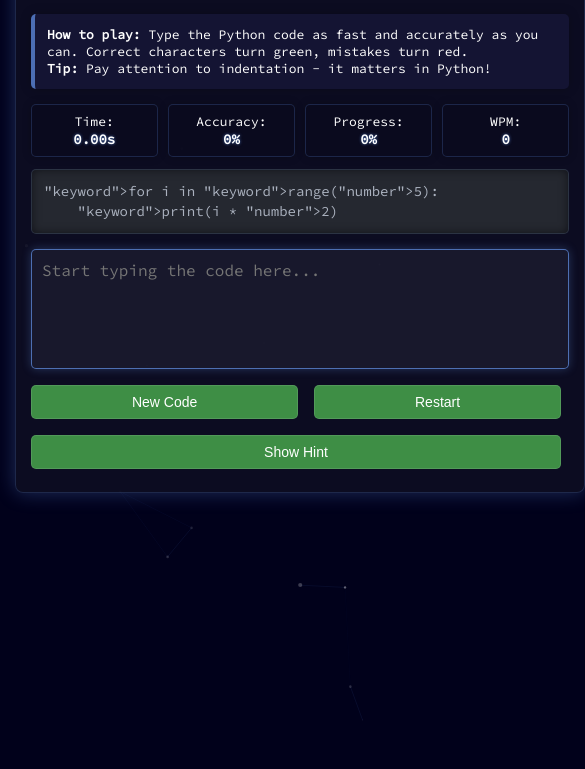
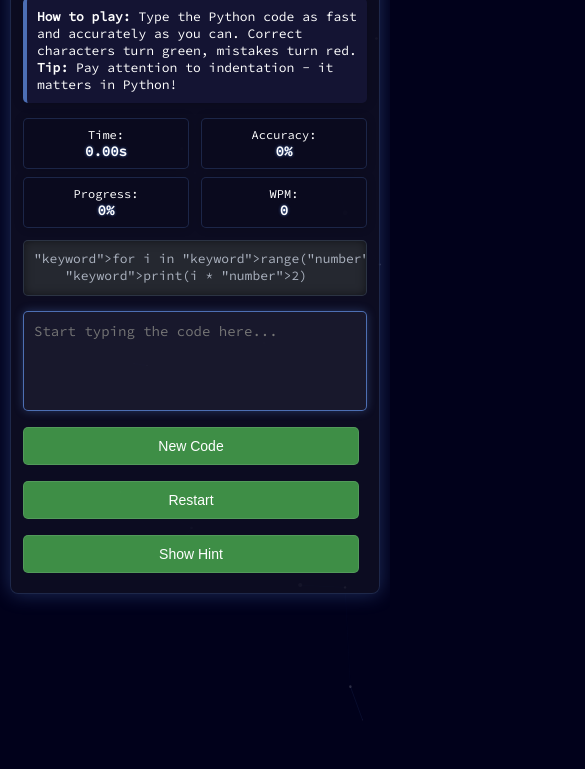
Before and after one commit to asianhorsemen/codeigoapp, a plain HTML site: page games/typeracer.html in a window 390 px wide. Shown: the part 75-844 px from the top of the page, 585 px wide, since content can reach past the window. Drawn offline with nearby package versions, Linux system fonts and the light colour scheme.

Commit message:
Your commit message here

```diff
--- a/games/typeracer.html
+++ b/games/typeracer.html
@@ -2,7 +2,7 @@
 <html lang="en">
 <head>
     <meta charset="UTF-8">
-    <meta name="viewport" content="width=600, initial-scale=1.0, maximum-scale=1.0, user-scalable=no">
+    <meta name="viewport" content="width=device-width, initial-scale=1.0">
     <title>Python Code Typing Race</title>
     <link href="https://fonts.googleapis.com/css2?family=Source+Code+Pro&display=swap" rel="stylesheet">
     <style>
@@ -14,7 +14,8 @@
 
         body {
             font-family: 'Source Code Pro', monospace;
-            width: 600px;
+            width: 100%;
+            max-width: 600px;
             margin: 0 auto;
             padding: 15px;
             background-color: rgba(1, 1, 27, 1);
@@ -77,7 +78,7 @@
             background-color: rgba(30, 30, 50, 0.7);
             color: white;
             box-shadow: inset 0 0 10px rgba(0,0,0,0.3);
-            font-size: 14px;
+            font-size: 16px; /* Increased for better mobile readability */
         }
 
         .input-area:focus {
@@ -109,7 +110,7 @@
             background-color: rgba(76, 175, 80, 0.8);
             color: white;
             border: none;
-            padding: 8px 16px;
+            padding: 10px 15px;
             border-radius: 5px;
             cursor: pointer;
             font-size: 14px;
@@ -187,7 +188,7 @@
             margin-bottom: 15px;
             border-left: 4px solid rgba(100, 149, 237, 0.7);
             box-shadow: 0 0 12px rgba(0,0,0,0.2);
-            font-size: 13px;
+            font-size: 14px;
         }
 
         .controls {
@@ -216,9 +217,8 @@
         }
 
         /* Mobile-specific adjustments */
-        @media (width: 600px) {
+        @media (max-width: 600px) {
             body {
-                width: 100%;
                 padding: 10px;
             }
 
@@ -229,33 +229,35 @@
             .code-display {
                 font-size: 13px;
                 padding: 10px;
+                line-height: 1.3;
             }
 
             .input-area {
                 height: 100px;
-                font-size: 13px;
+                font-size: 14px;
             }
 
             .stat-box {
                 min-width: calc(50% - 6px);
                 font-size: 12px;
+                padding: 8px 10px;
             }
 
             button {
                 min-width: calc(50% - 6px);
-                font-size: 13px;
-                padding: 8px 12px;
+                font-size: 14px;
+                padding: 10px 12px;
             }
 
             .title {
                 font-size: 20px;
                 margin-bottom: 15px;
             }
-        }
 
-        /* Prevent zooming on mobile */
-        input, textarea {
-            font-size: 16px !important;
+            .instructions {
+                font-size: 13px;
+                padding: 10px;
+            }
         }
     </style>
 </head>
@@ -704,11 +706,6 @@ squared = [n**2 for n in numbers]`,
             }
         });
 
-        // Prevent zooming on mobile
-        document.addEventListener('touchmove', function(e) {
-            if (e.scale !== 1) { e.preventDefault(); }
-        }, { passive: false });
-
         // Focus the input area when tapping anywhere on the game container
         document.querySelector('.game-container').addEventListener('touchend', function() {
             document.getElementById('code-input').focus();
```
